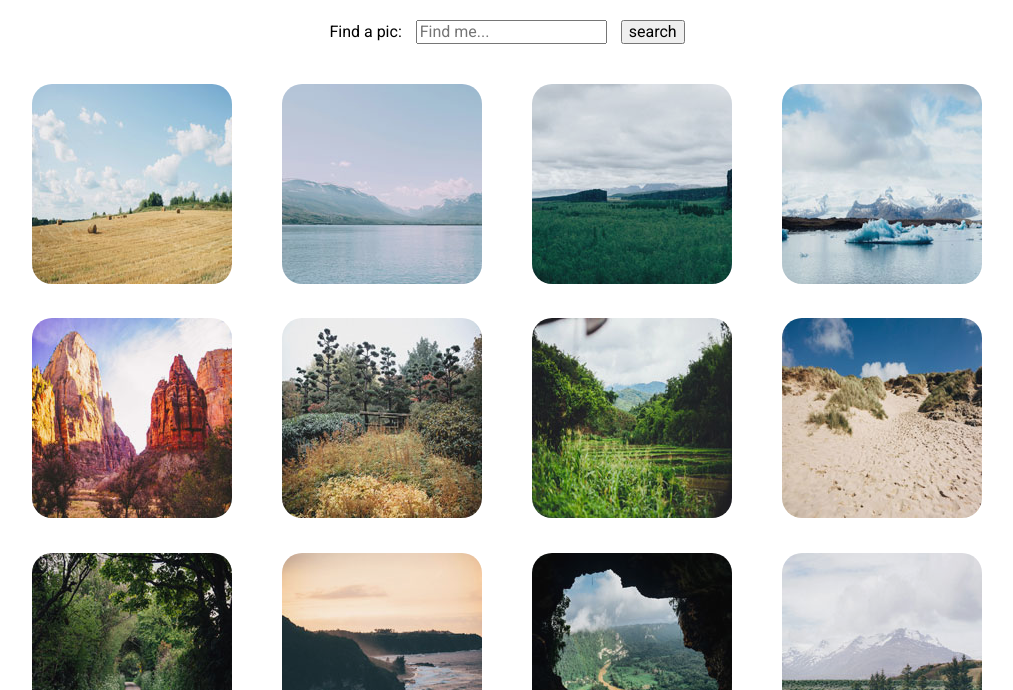
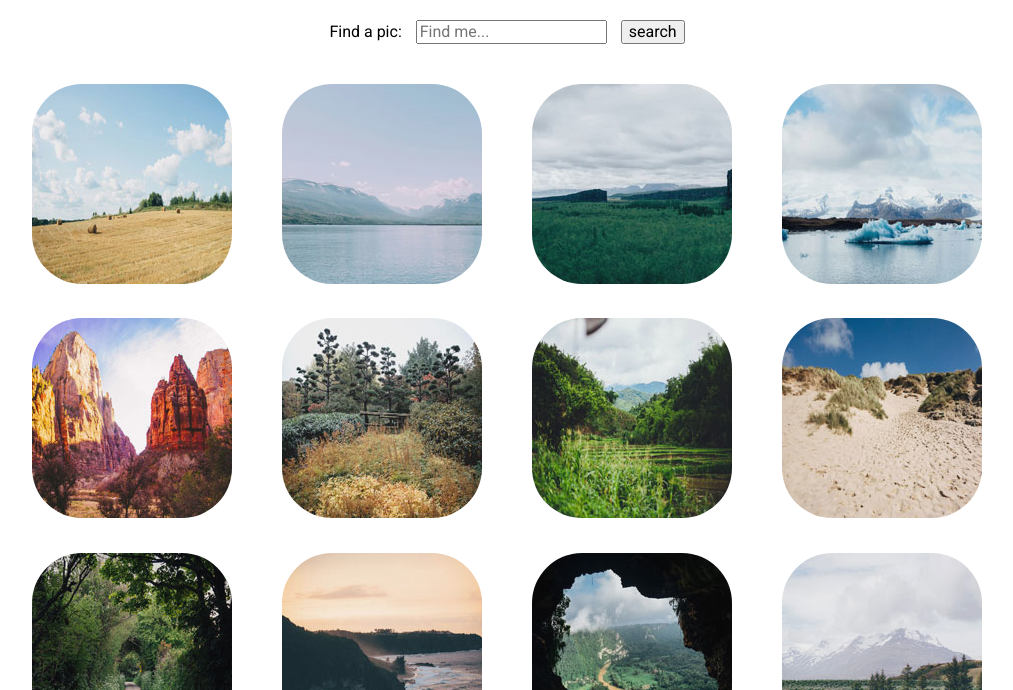
Before and after one commit to jharlow34/Techdegree--Project-5---Joseph-Harlow, a plain HTML site: page index.html in a window 1280 px wide. Shown: the part 110-800 px from the top of the page, without its empty margins (133-1146 px from the left). Drawn offline with nearby package versions, Linux system fonts and the light colour scheme; a web font is replaced by a local one.

Commit message:
Update styles.css

```diff
--- a/css/styles.css
+++ b/css/styles.css
@@ -49,7 +49,7 @@ header a {
 
 .thumbnails {
     margin: 15px;
-    border-radius: 10%;
+    border-radius: 25%;
     filter: contrast(93.5%);
 }
 
```
